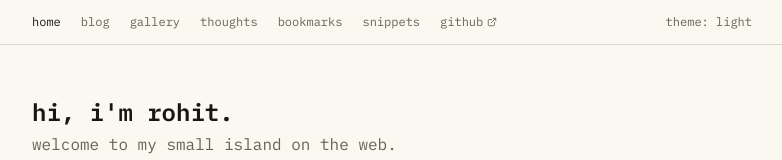
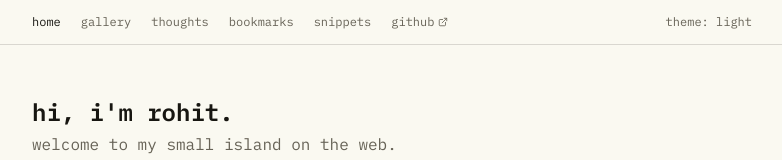
Before and after one commit to rockingrohit9639/portfolio, an Astro site: page / in a window 1280 px wide. Shown: the top 160 px of the page, without its empty margins (248-1030 px from the left). Built offline with nearby package versions, Linux system fonts and the light colour scheme; Astro itself is replaced by a stand-in of ours.

Commit message:
chore(nav): remove blog link from navigation

```diff
--- a/src/components/Nav.astro
+++ b/src/components/Nav.astro
@@ -1,7 +1,6 @@
 ---
 const links = [
   { label: 'home', href: '/' },
-  { label: 'blog', href: '/blog' },
   { label: 'gallery', href: '/gallery' },
   { label: 'thoughts', href: '/thoughts' },
   { label: 'bookmarks', href: '/bookmarks' },
```
